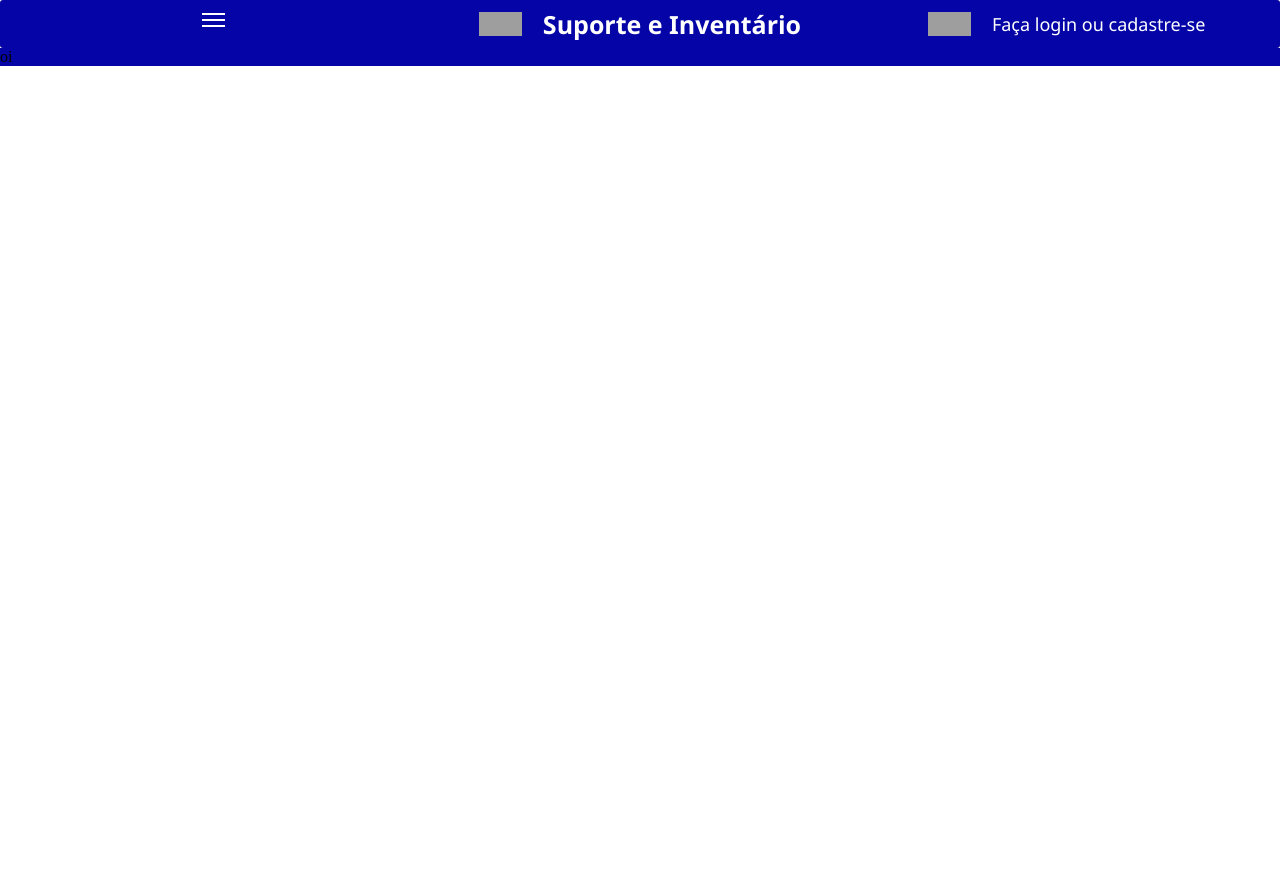
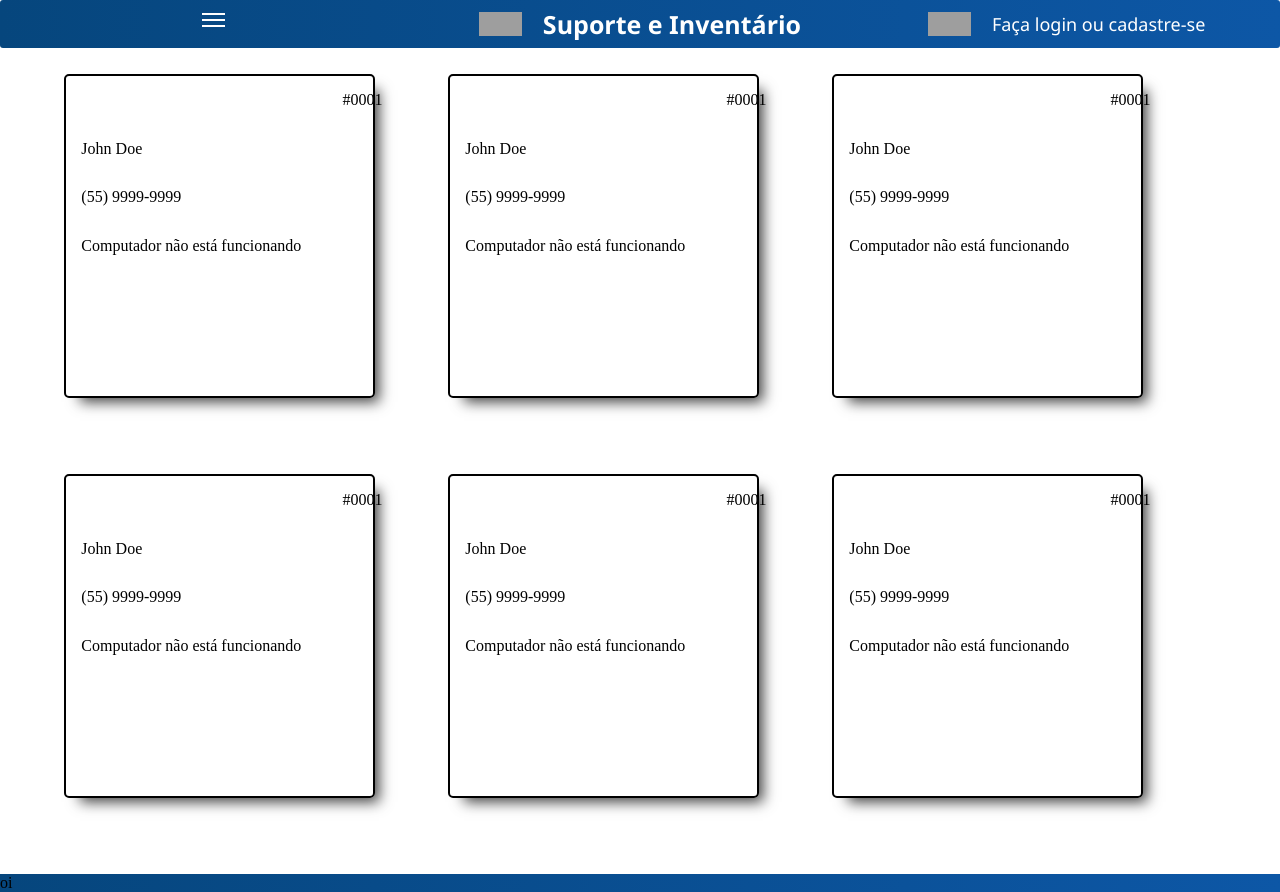
Before and after one commit to vinileardini/Suporte-e-inventario, an Angular app in the folder angular/suporte_inventario/: page /tickets in a window 1280 px wide. Before the commit the page ends 800 px from the top, so only its background shows below. Built offline with nearby package versions, Linux system fonts and the light colour scheme; grey boxes are pictures that could not be loaded.

Commit message:
initial developmente tickets

```diff
--- a/angular/suporte_inventario/src/app/app.module.ts
+++ b/angular/suporte_inventario/src/app/app.module.ts
@@ -13,6 +13,7 @@ import { DropdownComponent } from './components/header/site-header/dropdown-menu
 import { BigCardComponent } from './home/big-card/big-card/big-card.component';
 import { LoginComponent } from './login/login-page/login/login.component';
 import { TicketsComponent } from './tickets/tickets/tickets.component';
+import { CardTicketComponent } from './tickets/tickets/ticket/card-ticket/card-ticket.component';
 
 @NgModule({
   declarations: [
@@ -26,7 +27,8 @@ import { TicketsComponent } from './tickets/tickets/tickets.component';
     DropdownComponent,
     BigCardComponent,
     LoginComponent,
-    TicketsComponent
+    TicketsComponent,
+    CardTicketComponent
   ],
   imports: [
     BrowserModule,
--- a/angular/suporte_inventario/src/app/components/header/footer/footer-site/footer-site.component.css
+++ b/angular/suporte_inventario/src/app/components/header/footer/footer-site/footer-site.component.css
@@ -7,5 +7,12 @@ footer{
   width: 100%;
   min-width: 100%;
   max-width: 100%;
-  background-color: rgb(4, 4, 167);
+  background: rgba(6,70,125,1);
+  background: -moz-linear-gradient(left, rgba(6,70,125,1) 0%, rgba(13,87,166,1) 100%);
+  background: -webkit-gradient(left top, right top, color-stop(0%, rgba(6,70,125,1)), color-stop(100%, rgba(13,87,166,1)));
+  background: -webkit-linear-gradient(left, rgba(6,70,125,1) 0%, rgba(13,87,166,1) 100%);
+  background: -o-linear-gradient(left, rgba(6,70,125,1) 0%, rgba(13,87,166,1) 100%);
+  background: -ms-linear-gradient(left, rgba(6,70,125,1) 0%, rgba(13,87,166,1) 100%);
+  background: linear-gradient(to right, rgba(6,70,125,1) 0%, rgba(13,87,166,1) 100%);
+  filter: progid:DXImageTransform.Microsoft.gradient( startColorstr='#06467d', endColorstr='#0d57a6', GradientType=1 );
 }
--- a/angular/suporte_inventario/src/app/components/header/site-header/site-header.component.css
+++ b/angular/suporte_inventario/src/app/components/header/site-header/site-header.component.css
@@ -13,9 +13,18 @@
   width: 100%;
   min-width: 100%;
   max-width: 100%;
-  background-color: rgb(4, 4, 167);
 
   border-radius: 3px;
+
+
+  background: rgba(6,70,125,1);
+  background: -moz-linear-gradient(left, rgba(6,70,125,1) 0%, rgba(13,87,166,1) 100%);
+  background: -webkit-gradient(left top, right top, color-stop(0%, rgba(6,70,125,1)), color-stop(100%, rgba(13,87,166,1)));
+  background: -webkit-linear-gradient(left, rgba(6,70,125,1) 0%, rgba(13,87,166,1) 100%);
+  background: -o-linear-gradient(left, rgba(6,70,125,1) 0%, rgba(13,87,166,1) 100%);
+  background: -ms-linear-gradient(left, rgba(6,70,125,1) 0%, rgba(13,87,166,1) 100%);
+  background: linear-gradient(to right, rgba(6,70,125,1) 0%, rgba(13,87,166,1) 100%);
+  filter: progid:DXImageTransform.Microsoft.gradient( startColorstr='#06467d', endColorstr='#0d57a6', GradientType=1 );
 }
 
 /* app.component.css */
@@ -28,7 +37,6 @@
 #myLinks {
   display: none;
   position: absolute;
-  background-color: #0609a1;
   min-width: 20%;
   min-height: 15%;
   margin-left: 40%;
@@ -37,6 +45,15 @@
   z-index: 1;
   justify-content: center;
   text-align: center;
+
+  background: rgba(6,70,125,1);
+  background: -moz-linear-gradient(left, rgba(6,70,125,1) 0%, rgba(13,87,166,1) 100%);
+  background: -webkit-gradient(left top, right top, color-stop(0%, rgba(6,70,125,1)), color-stop(100%, rgba(13,87,166,1)));
+  background: -webkit-linear-gradient(left, rgba(6,70,125,1) 0%, rgba(13,87,166,1) 100%);
+  background: -o-linear-gradient(left, rgba(6,70,125,1) 0%, rgba(13,87,166,1) 100%);
+  background: -ms-linear-gradient(left, rgba(6,70,125,1) 0%, rgba(13,87,166,1) 100%);
+  background: linear-gradient(to right, rgba(6,70,125,1) 0%, rgba(13,87,166,1) 100%);
+  filter: progid:DXImageTransform.Microsoft.gradient( startColorstr='#06467d', endColorstr='#0d57a6', GradientType=1 );
 }
 
 #myLinks a {
--- /dev/null
+++ b/angular/suporte_inventario/src/app/tickets/tickets/ticket/card-ticket/card-ticket.component.css
@@ -0,0 +1,57 @@
+
+
+.principal-ticket{
+  display: grid;
+  grid-template-columns: repeat(3, 1fr);
+  grid-template-rows: repeat(2, 1fr);
+  grid-column-gap: 0px;
+  grid-row-gap: 0px;
+
+  height: 100%;
+  min-height: 100%;
+  max-height: 100%;
+  width: 90%;
+  min-width: 90%;
+  max-width: 90%;
+
+  margin-top: 2%;
+  margin-left: 5%;
+  margin-right: 5%;
+
+
+}
+
+.info{
+  border: 2px solid black;
+  height: 80%;
+  width: 80%;
+  border-radius: 5px;
+
+  display: flex;
+  flex-direction: column;
+
+  -webkit-box-shadow: 10px 10px 13px -6px rgba(0,0,0,0.75);
+  -moz-box-shadow: 10px 10px 13px -6px rgba(0,0,0,0.75);
+  box-shadow: 10px 10px 13px -6px rgba(0,0,0,0.75);
+
+}
+
+.num-ticket{
+  margin-left: 90%;
+  margin-top: 5%;
+}
+
+.ticket-name{
+  margin-top: 10%;
+  margin-left: 5%;
+}
+
+.ticket-phone{
+  margin-top: 10%;
+  margin-left: 5%;
+}
+
+.ticket-desc{
+  margin-top: 10%;
+  margin-left: 5%;
+}
--- /dev/null
+++ b/angular/suporte_inventario/src/app/tickets/tickets/ticket/card-ticket/card-ticket.component.html
@@ -0,0 +1,67 @@
+<div class="principal-ticket">
+  <div class="info">
+    <p class="num-ticket">#0001</p>
+
+    <p class="ticket-name">John Doe</p>
+
+    <p class="ticket-phone">(55) 9999-9999</p>
+
+    <p class="ticket-desc">Computador não está funcionando</p>
+
+  </div>
+
+  <div class="info">
+    <p class="num-ticket">#0001</p>
+
+    <p class="ticket-name">John Doe</p>
+
+    <p class="ticket-phone">(55) 9999-9999</p>
+
+    <p class="ticket-desc">Computador não está funcionando</p>
+
+  </div>
+
+  <div class="info">
+    <p class="num-ticket">#0001</p>
+
+    <p class="ticket-name">John Doe</p>
+
+    <p class="ticket-phone">(55) 9999-9999</p>
+
+    <p class="ticket-desc">Computador não está funcionando</p>
+
+  </div>
+
+  <div class="info">
+    <p class="num-ticket">#0001</p>
+
+    <p class="ticket-name">John Doe</p>
+
+    <p class="ticket-phone">(55) 9999-9999</p>
+
+    <p class="ticket-desc">Computador não está funcionando</p>
+
+  </div>
+
+  <div class="info">
+    <p class="num-ticket">#0001</p>
+
+    <p class="ticket-name">John Doe</p>
+
+    <p class="ticket-phone">(55) 9999-9999</p>
+
+    <p class="ticket-desc">Computador não está funcionando</p>
+
+  </div>
+
+  <div class="info">
+    <p class="num-ticket">#0001</p>
+
+    <p class="ticket-name">John Doe</p>
+
+    <p class="ticket-phone">(55) 9999-9999</p>
+
+    <p class="ticket-desc">Computador não está funcionando</p>
+
+  </div>
+</div>
--- /dev/null
+++ b/angular/suporte_inventario/src/app/tickets/tickets/ticket/card-ticket/card-ticket.component.ts
@@ -0,0 +1,15 @@
+import { Component, OnInit } from '@angular/core';
+
+@Component({
+  selector: 'app-card-ticket',
+  templateUrl: './card-ticket.component.html',
+  styleUrls: ['./card-ticket.component.css']
+})
+export class CardTicketComponent implements OnInit {
+
+  constructor() { }
+
+  ngOnInit(): void {
+  }
+
+}
--- a/angular/suporte_inventario/src/app/tickets/tickets/tickets.component.html
+++ b/angular/suporte_inventario/src/app/tickets/tickets/tickets.component.html
@@ -1 +1,3 @@
 <app-site-header></app-site-header>
+
+<app-card-ticket></app-card-ticket>
```
